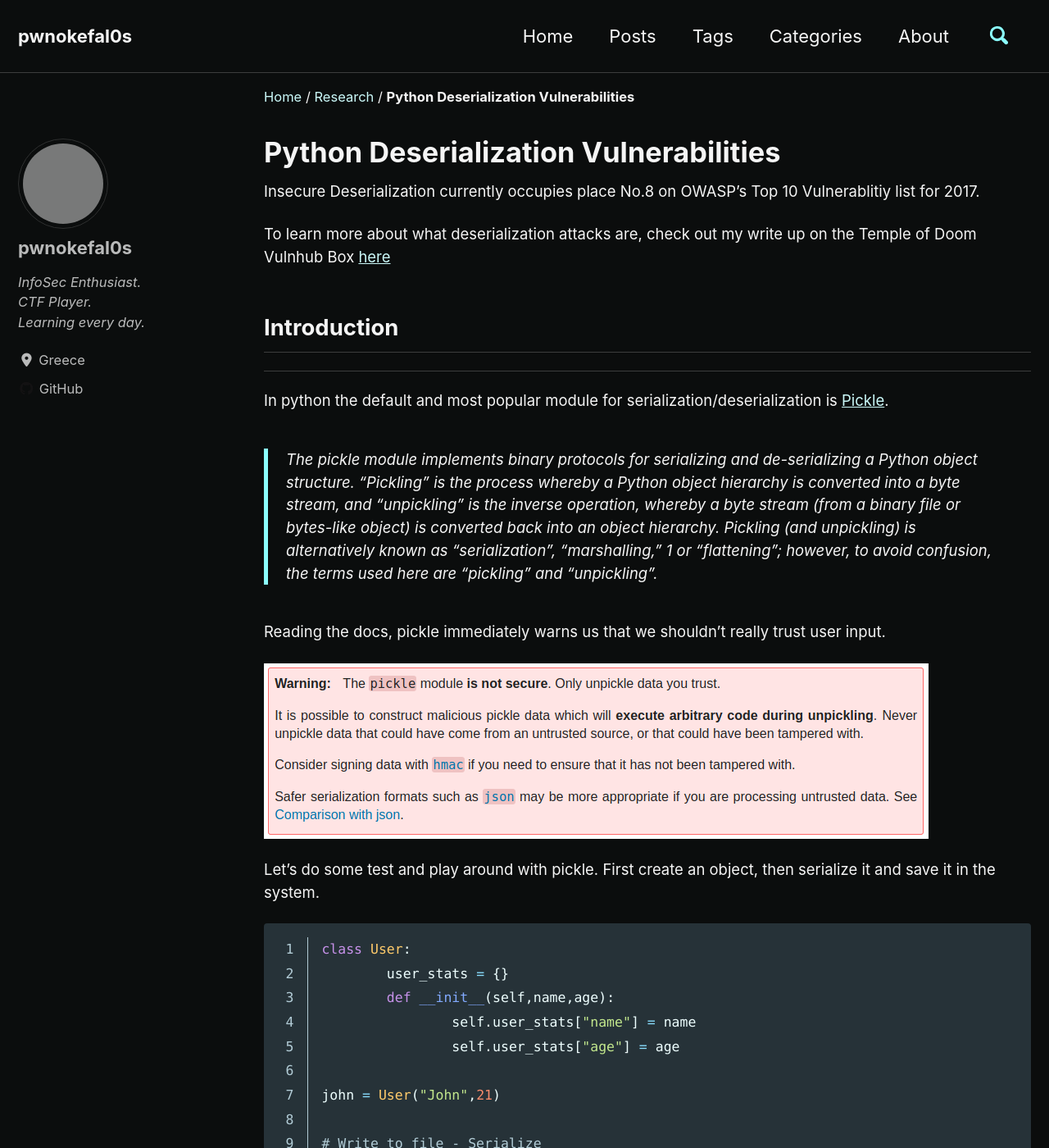
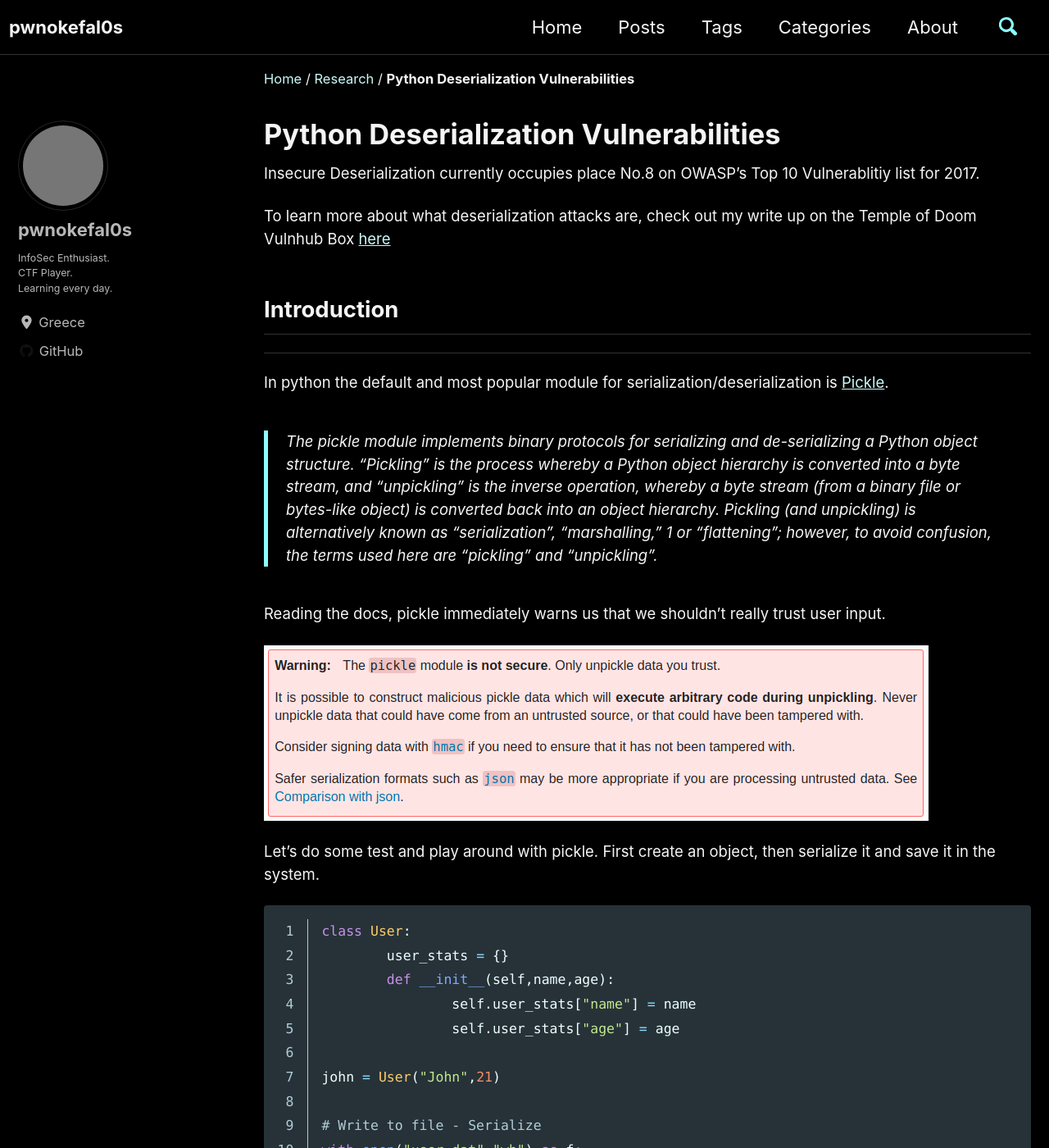
Before and after one commit to astasinos/astasinos.github.io, a Jekyll site: the page built from _posts/2020-05-22-Python-Serialization.md, in a window 1280 px wide and 1400 px high. Shown: the whole window at 82% size. Built offline with Jekyll 4.4.1, drawn with Linux system fonts in a browser that asks for light colours; cached includes are drawn as plain includes; nearby versions of some CDN libraries; grey boxes are pictures that could not be loaded.

Commit message:
Add files via upload

```diff
--- a/_sass/minimal-mistakes/_masthead.scss
+++ b/_sass/minimal-mistakes/_masthead.scss
@@ -15,7 +15,7 @@
     @include clearfix;
     margin-left: auto;
     margin-right: auto;
-    padding: 1em;
+    padding: 0.5em;
     max-width: 100%;
     display: -webkit-box;
     display: -ms-flexbox;
@@ -85,7 +85,7 @@
   display: block;
   list-style-type: none;
   white-space: nowrap;
-
+  font-size: $type-size-5;
   &--lg {
     padding-right: 2em;
     font-weight: 700;
--- a/_sass/minimal-mistakes/_sidebar.scss
+++ b/_sass/minimal-mistakes/_sidebar.scss
@@ -172,8 +172,8 @@
 
 .author__bio {
   margin: 0;
-  font-style: italic;
-
+  //font-style: italic;
+  font-size: $type-size-6;
   @include breakpoint($large) {
     margin-top: 10px;
     margin-bottom: 20px;
--- a/_sass/minimal-mistakes/skins/_dark.scss
+++ b/_sass/minimal-mistakes/skins/_dark.scss
@@ -3,7 +3,7 @@
    ========================================================================== */
 
 /* Colors */
-$background-color: #0b0d0d !default;
+$background-color: #000000 !default;
 $text-color: #f5f5f5 !default;
 $primary-color: #8bffff !default;
 $border-color: mix(#fff, $background-color, 20%) !default;
```
